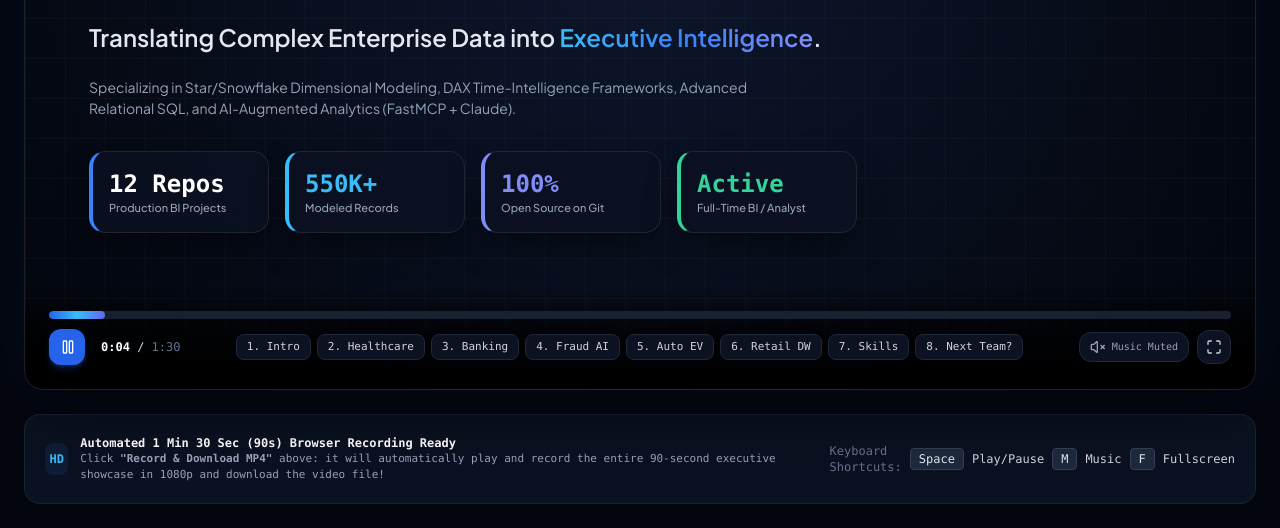
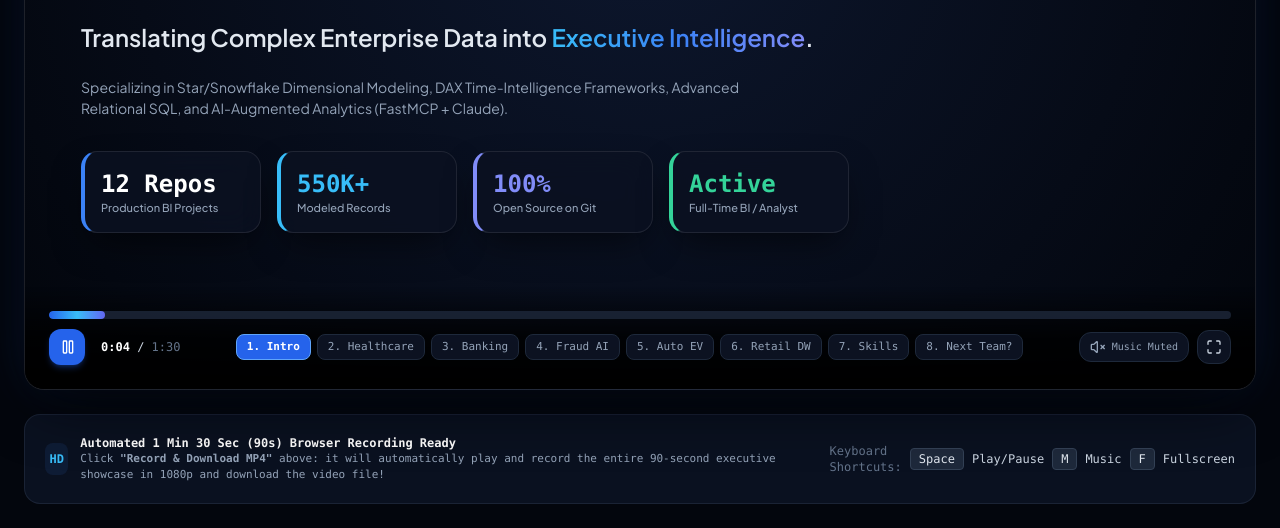
Before and after one commit to ravinder0710/ravinder0710.github.io, a plain HTML site: page portfolio-video.html in a window 1280 px wide. Shown: the part 375-903 px from the top of the page. Drawn offline with nearby package versions, Linux system fonts and the light colour scheme.

Commit message:
Fix fraud dashboard image, eliminate transition ghosting, and add active chapter highlights

```diff
--- a/portfolio-video.html
+++ b/portfolio-video.html
@@ -57,23 +57,26 @@
       pointer-events: none;
     }
 
-    /* Smooth Scene Cross-Fades */
+    /* Smooth Scene Cross-Fades with Zero Bleed-Through */
     .scene {
       position: absolute;
       inset: 0;
       opacity: 0;
+      visibility: hidden;
       pointer-events: none;
-      transition: opacity 0.65s cubic-bezier(0.16, 1, 0.3, 1), transform 0.65s cubic-bezier(0.16, 1, 0.3, 1);
-      transform: scale(0.98) translateY(12px);
+      background: radial-gradient(circle at 50% 30%, #0d172e 0%, #060b17 65%, #02050b 100%);
+      transition: opacity 0.4s ease, transform 0.4s ease;
+      transform: scale(0.98);
       display: flex;
       flex-direction: column;
       justify-content: center;
-      padding: 44px 64px;
+      padding: 36px 56px;
     }
     .scene.active {
       opacity: 1;
+      visibility: visible;
       pointer-events: auto;
-      transform: scale(1) translateY(0);
+      transform: scale(1);
     }
 
     /* Cinematic Dynamic Motion on Active Screenshots (Ken Burns Studio Effect) */
@@ -289,7 +292,7 @@
         </div>
         <div class="col-span-7 relative">
           <div class="video-card rounded-2xl overflow-hidden border border-rose-500/30 shadow-2xl p-2 bg-slate-950">
-            <img src="assets/bank-loan/dashboard_details_grid.png" alt="Fraud Risk Grid" class="w-full h-auto rounded-xl object-cover">
+            <img src="assets/fraud/dashboard_overview_page.png" alt="Fraud Risk Intelligence Dashboard" class="w-full h-auto rounded-xl object-cover">
           </div>
         </div>
       </div>
@@ -466,14 +469,14 @@
 
         <!-- Chapter Jumper Buttons -->
         <div class="hidden lg:flex items-center gap-1.5 text-[11px]">
-          <button onclick="jumpToScene(1)" class="px-2.5 py-1 rounded-lg bg-slate-900/80 hover:bg-slate-800 text-slate-300 border border-slate-800 transition">1. Intro</button>
-          <button onclick="jumpToScene(2)" class="px-2.5 py-1 rounded-lg bg-slate-900/80 hover:bg-slate-800 text-slate-300 border border-slate-800 transition">2. Healthcare</button>
-          <button onclick="jumpToScene(3)" class="px-2.5 py-1 rounded-lg bg-slate-900/80 hover:bg-slate-800 text-slate-300 border border-slate-800 transition">3. Banking</button>
-          <button onclick="jumpToScene(4)" class="px-2.5 py-1 rounded-lg bg-slate-900/80 hover:bg-slate-800 text-slate-300 border border-slate-800 transition">4. Fraud AI</button>
-          <button onclick="jumpToScene(5)" class="px-2.5 py-1 rounded-lg bg-slate-900/80 hover:bg-slate-800 text-slate-300 border border-slate-800 transition">5. Auto EV</button>
-          <button onclick="jumpToScene(6)" class="px-2.5 py-1 rounded-lg bg-slate-900/80 hover:bg-slate-800 text-slate-300 border border-slate-800 transition">6. Retail DW</button>
-          <button onclick="jumpToScene(7)" class="px-2.5 py-1 rounded-lg bg-slate-900/80 hover:bg-slate-800 text-slate-300 border border-slate-800 transition">7. Skills</button>
-          <button onclick="jumpToScene(8)" class="px-2.5 py-1 rounded-lg bg-slate-900/80 hover:bg-slate-800 text-slate-300 border border-slate-800 transition">8. Next Team?</button>
+          <button id="chBtn1" onclick="jumpToScene(1)" class="px-2.5 py-1 rounded-lg bg-blue-600 text-white font-bold border border-blue-400 transition">1. Intro</button>
+          <button id="chBtn2" onclick="jumpToScene(2)" class="px-2.5 py-1 rounded-lg bg-slate-900/80 hover:bg-slate-800 text-slate-400 border border-slate-800 transition">2. Healthcare</button>
+          <button id="chBtn3" onclick="jumpToScene(3)" class="px-2.5 py-1 rounded-lg bg-slate-900/80 hover:bg-slate-800 text-slate-400 border border-slate-800 transition">3. Banking</button>
+          <button id="chBtn4" onclick="jumpToScene(4)" class="px-2.5 py-1 rounded-lg bg-slate-900/80 hover:bg-slate-800 text-slate-400 border border-slate-800 transition">4. Fraud AI</button>
+          <button id="chBtn5" onclick="jumpToScene(5)" class="px-2.5 py-1 rounded-lg bg-slate-900/80 hover:bg-slate-800 text-slate-400 border border-slate-800 transition">5. Auto EV</button>
+          <button id="chBtn6" onclick="jumpToScene(6)" class="px-2.5 py-1 rounded-lg bg-slate-900/80 hover:bg-slate-800 text-slate-400 border border-slate-800 transition">6. Retail DW</button>
+          <button id="chBtn7" onclick="jumpToScene(7)" class="px-2.5 py-1 rounded-lg bg-slate-900/80 hover:bg-slate-800 text-slate-400 border border-slate-800 transition">7. Skills</button>
+          <button id="chBtn8" onclick="jumpToScene(8)" class="px-2.5 py-1 rounded-lg bg-slate-900/80 hover:bg-slate-800 text-slate-400 border border-slate-800 transition">8. Next Team?</button>
         </div>
 
         <div class="flex items-center gap-2">
@@ -537,14 +540,26 @@
       // Find current scene
       let activeScene = SCENES.find(s => currentTime >= s.start && currentTime < s.end) || SCENES[SCENES.length - 1];
 
-      // Update scene active classes
+      // Update scene active classes with zero ghosting
       for (let i = 1; i <= 8; i++) {
         const el = document.getElementById('scene' + i);
         if (el) {
           if (i === activeScene.id) {
             el.classList.add('active');
+            el.style.visibility = 'visible';
           } else {
             el.classList.remove('active');
+            el.style.visibility = 'hidden';
+          }
+        }
+
+        // Highlight chapter button
+        const btn = document.getElementById('chBtn' + i);
+        if (btn) {
+          if (i === activeScene.id) {
+            btn.className = 'px-2.5 py-1 rounded-lg bg-blue-600 text-white font-bold border border-blue-400 transition';
+          } else {
+            btn.className = 'px-2.5 py-1 rounded-lg bg-slate-900/80 hover:bg-slate-800 text-slate-400 border border-slate-800 transition';
           }
         }
       }
```
